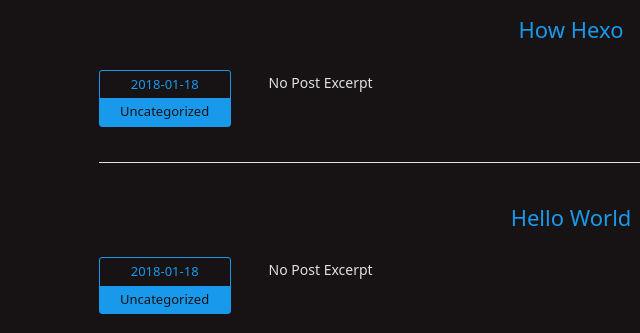
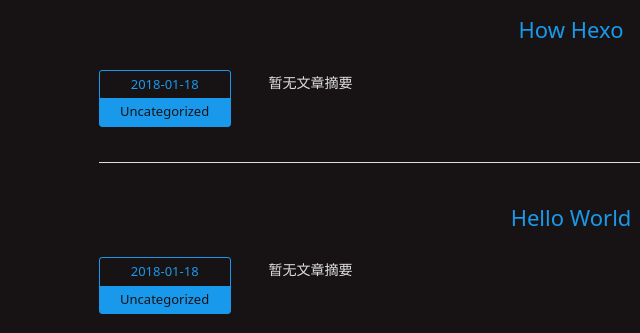
Before and after one commit to lsj9383/lsj9383.github.io, a plain HTML site: page index.html in a window 1280 px wide. Shown: the part 367-700 px from the top of the page, 69-709 px from the left. Drawn offline with Linux system fonts and the light colour scheme.

Commit message:
Site updated: 2018-01-19 13:29:10

```diff
--- a/index.html
+++ b/index.html
@@ -108,7 +108,7 @@
       </div>
     </div>
     <!-- Post Excerpt -->
-    <div class="excerpt typo">No Post Excerpt</div>
+    <div class="excerpt typo">暂无文章摘要</div>
     <!-- Post Tags -->
     <div class="tags">
 
@@ -134,7 +134,7 @@
       </div>
     </div>
     <!-- Post Excerpt -->
-    <div class="excerpt typo">No Post Excerpt</div>
+    <div class="excerpt typo">暂无文章摘要</div>
     <!-- Post Tags -->
     <div class="tags">
 
```
Also changed, not shown: 2018/01/18/How-Hexo/index.html (+1 -1 lines), 2018/01/18/hello-world/index.html (+1 -1 lines), 2 other files.
